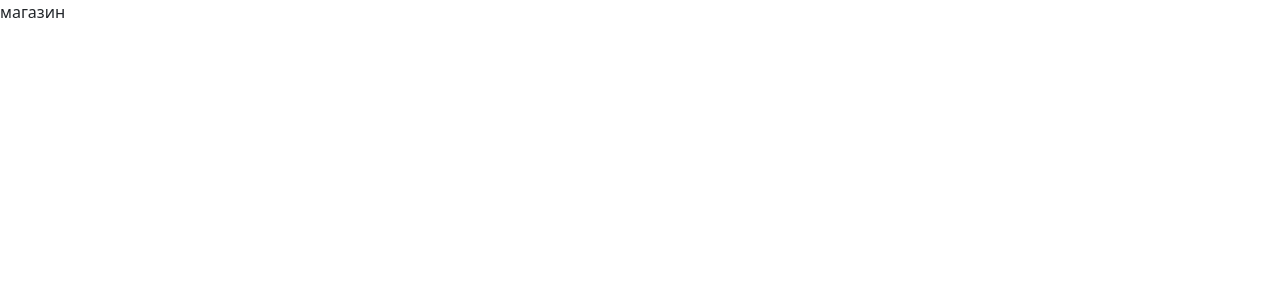
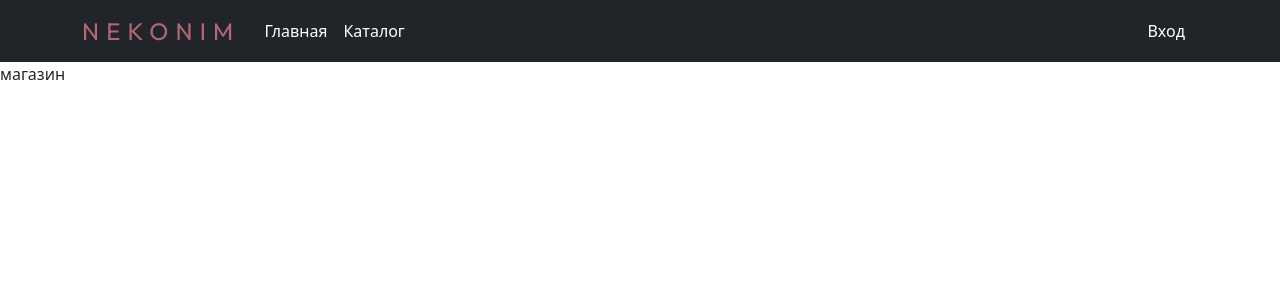
Before and after one commit to dslpp/Nekonim, a React (Create React App) app: page /shop in a window 1280 px wide. Shown: the top 300 px of the page. Built offline with nearby package versions, Linux system fonts and the light colour scheme.

Commit message:
Add Navbar

```diff
--- /dev/null
+++ b/src/App.css
@@ -0,0 +1,44 @@
+@font-face {
+    font-family: "Outfit";
+    src: url(fonts/Outfit.ttf) format('truetype');
+}
+.brandStyle{
+    font-family: "Outfit";
+    font-size: 1.5rem;
+    color: #B56576;
+    letter-spacing: 0.3em;
+    text-transform: uppercase;
+}
+.brandStyle:hover{
+    color: #B56576;
+
+}
+.NavbarText{
+    color: white;
+}
+.NavbarText:hover{
+    color:#B56576;
+    transition: 0.5s;
+    -webkit-transition: 0.5s;
+    -moz-transition: 0.5s;
+    -ms-transition: 0.5s;
+    -o-transition: 0.5s;
+}
+
+.login:hover{
+    color: #B56576;
+    transition: 0.5s;
+    -webkit-transition: 0.5s;
+    -moz-transition: 0.5s;
+    -ms-transition: 0.5s;
+    -o-transition: 0.5s;
+}
+
+@media (max-width: 768px) {
+    .brandStyle {
+        font-size: 0.9rem; /* Новый размер шрифта для мобильных устройств */
+    }
+    .NavbarText{
+        display: none;
+    }
+}
--- a/src/App.js
+++ b/src/App.js
@@ -1,10 +1,16 @@
 import React from "react";
 import {BrowserRouter} from "react-router-dom";
 import AppRouter from "./components/AppRouter";
+import NavBar from "./components/NavBar";
+
+
+
+
 
 function App() {
   return (
     <BrowserRouter>
+    <NavBar/>
      <AppRouter />
     </BrowserRouter>
   );
--- /dev/null
+++ b/src/components/NavBar.js
@@ -0,0 +1,41 @@
+import React, { useContext } from 'react';
+import { Context } from '..';
+import Container from 'react-bootstrap/Container';
+import Nav from 'react-bootstrap/Nav';
+import Navbar from 'react-bootstrap/Navbar';
+import Button from 'react-bootstrap/Button';
+import './../App.css';
+import {observer} from 'mobx-react-lite';
+
+
+
+const NavBar = observer(() => {
+    const {user}=useContext(Context)
+        return (
+            <>
+      <Navbar bg="dark" data-bs-theme="dark">
+        <Container>
+          <Navbar.Brand  className='brandStyle' href="shop">Nekonim</Navbar.Brand>
+          <Nav className="me-auto">
+            <Nav.Link className='NavbarText' href="shop">Главная</Nav.Link>
+            <Nav.Link className='NavbarText' href="goods">Каталог</Nav.Link>
+          </Nav>
+          {user.isAuth ?
+          <Nav>
+            <Button  className='login' variant='dark' >Админ-панель</Button>
+            <Button  className='login' variant='dark' >Выход</Button>
+         </Nav>
+         :
+         <Nav>
+            <Button  className='login' variant='dark' onClick={() => user.setIsAuth(true)}>Вход</Button>
+         </Nav>
+         }
+        </Container>
+      </Navbar>
+     </>
+
+        );
+
+})
+
+export default NavBar;
--- a/src/pages/Authorization.js
+++ b/src/pages/Authorization.js
@@ -1,11 +1,38 @@
 import React from "react";
+import Container from "react-bootstrap/esm/Container";
+import './../App.css'
+import Card from 'react-bootstrap/Card';
+import  Form  from "react-bootstrap/Form";
+import Button from "react-bootstrap/esm/Button";
+import { observer } from "mobx-react-lite";
 
-const Authorization =() => {
+const Authorization =  observer(() => {
     return(
-        <div>
-            авторизация
-        </div>
+        <Container
+            className="d-flex justify-content-center align-items-center"
+            style={{height: window.innerHeight-62}}    >
+
+            <Card style={{width:600}} className="p-5">
+                <h2 className="m-auto">Вход в личный кабинет</h2>
+                <Form className="d-flex flex-column">
+                    <Form.Control
+                        className="mt-4"
+                        placeholder="Введите ваш логин..."
+
+                    />
+                     <Form.Control
+                        className="mt-3"
+                        placeholder="Введите ваш пароль..."
+
+                    />
+                     <Button className="mt-4 mx-auto" style={{width:'50%'}}>
+                        Войти
+                        </Button>
+
+                    </Form>
+            </Card>
+        </Container>
 
     );
-}
+})
 export default Authorization;
--- a/src/routes.js
+++ b/src/routes.js
@@ -32,5 +32,9 @@ export const publicRoutes = [
     {
         path: LOGIN_Route,
         Component: Authorization
+    },
+    {
+        path: GOODS_Route,
+        Component: GoodsPage
     }
 ]
```
Also changed, not shown: src/fonts/Outfit.ttf (added).
